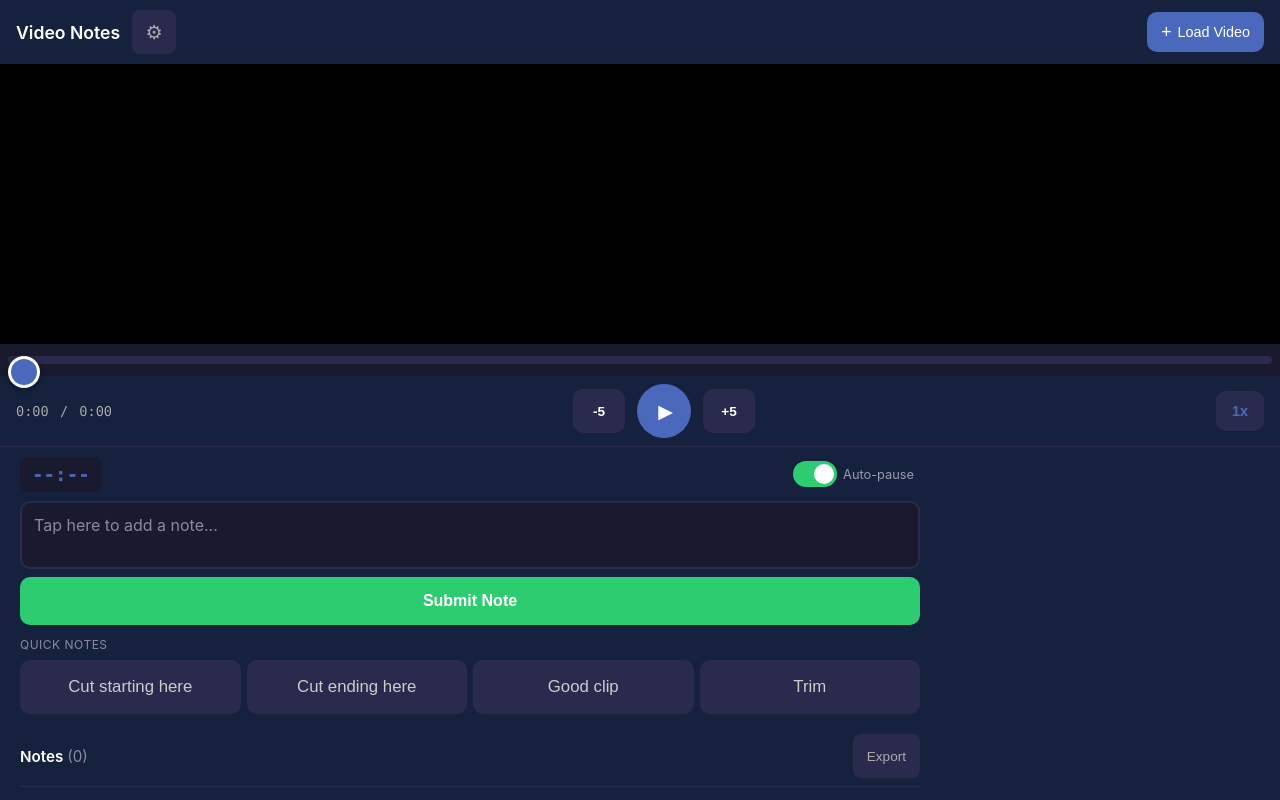
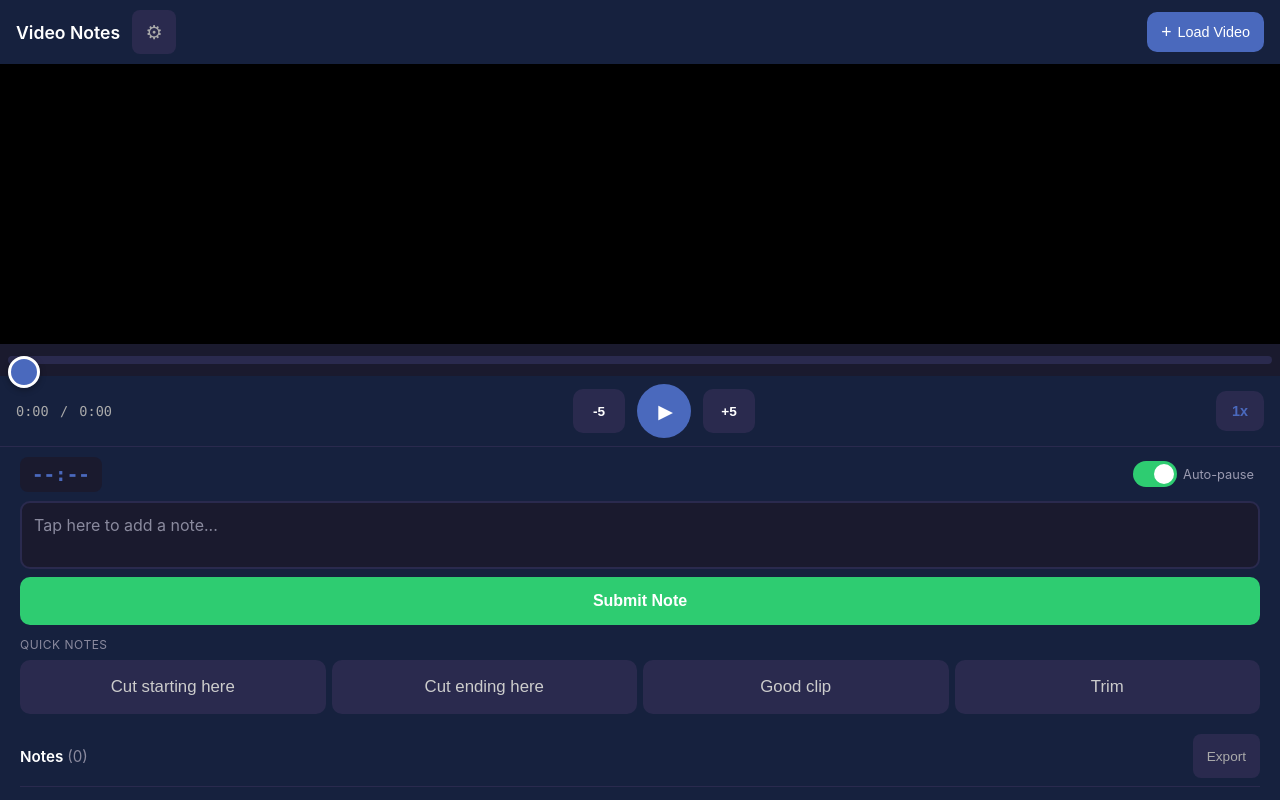
Before and after one commit to dshur/ipad-video-annotation-tool, a plain HTML site: page iOS Version/VideoAnnotator.html in a window 1280 px wide. Drawn offline with Linux system fonts and the light colour scheme.

Commit message:
Remove max-width caps on notes sections for full-width iPad layout
Co-Authored-By: Claude Opus 4.6 <noreply@anthropic.com>

```diff
--- a/iOS Version/VideoAnnotator.html
+++ b/iOS Version/VideoAnnotator.html
@@ -859,10 +859,6 @@ h1 {
         padding: 0 20px 20px 20px;
     }
 
-    .note-input-container {
-        max-width: 900px;
-    }
-
     .quick-notes {
         flex-wrap: nowrap;
     }
@@ -871,14 +867,6 @@ h1 {
         min-width: 0;
         font-size: 1.05rem;
         min-height: 54px;
-    }
-
-    .notes-header {
-        max-width: 900px;
-    }
-
-    .notes-list {
-        max-width: 900px;
     }
 }
     </style>
```
